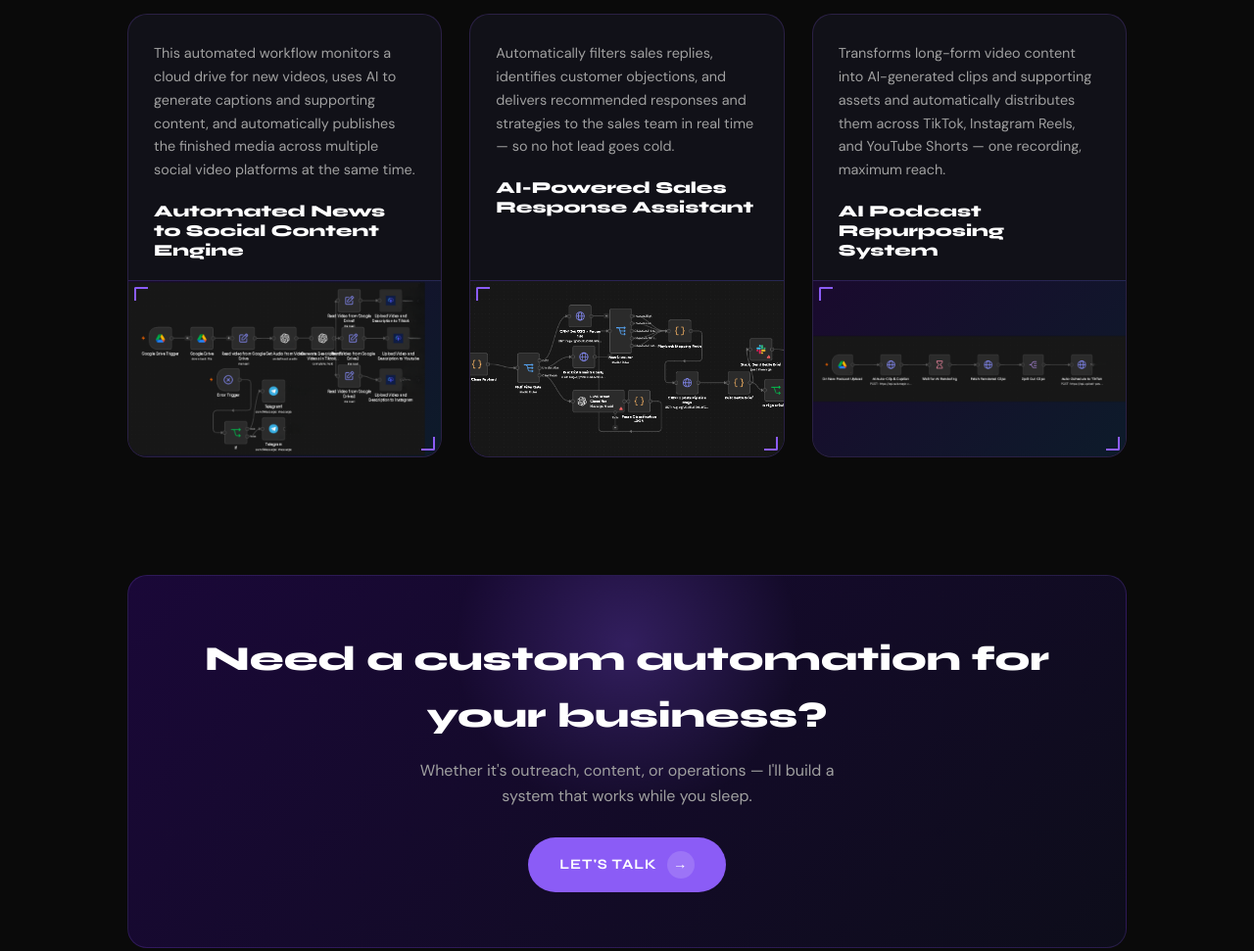
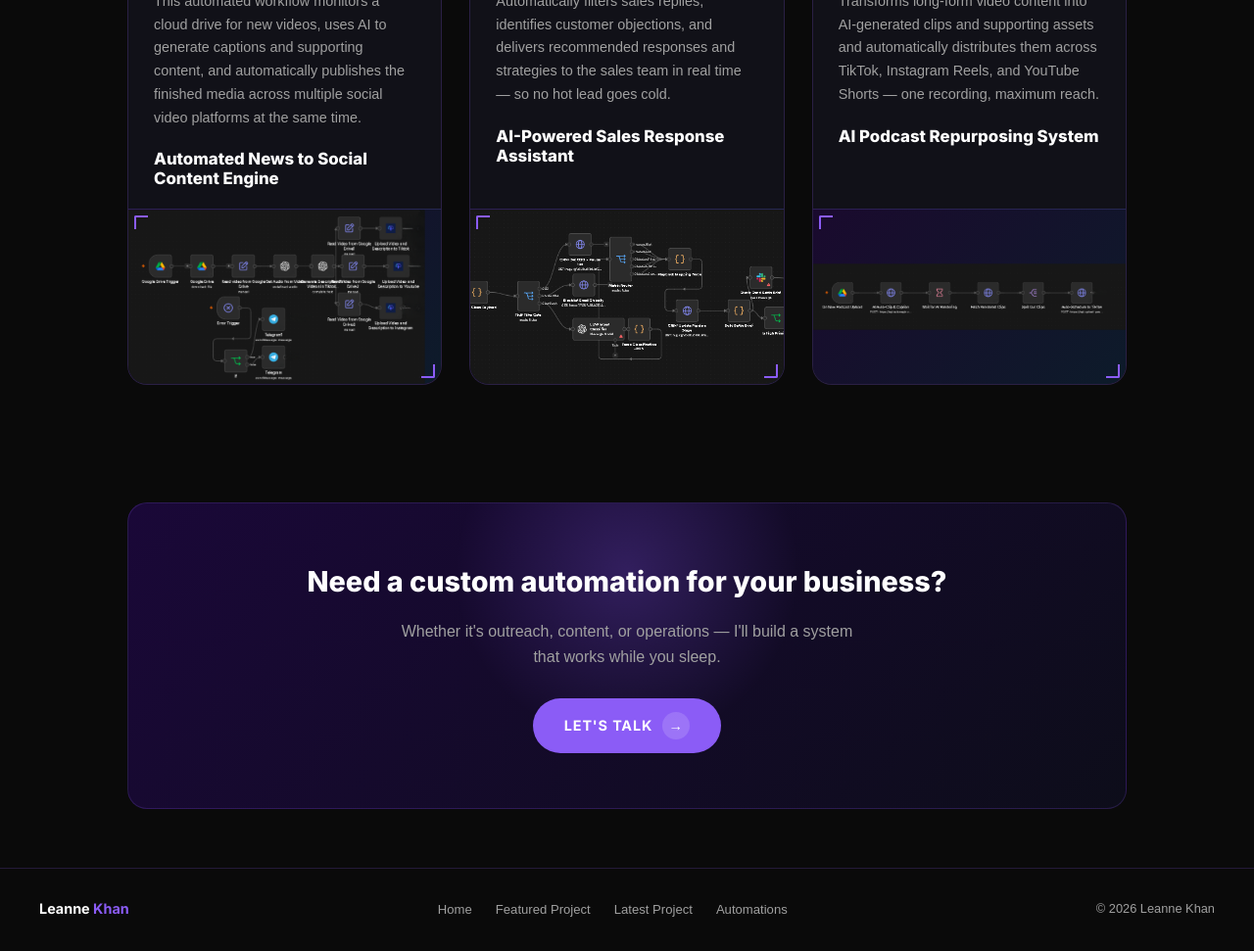
Before and after one commit to leannekh93/Leanne-Khan, a plain HTML site: page automations.html in a window 1280 px wide. Shown: the part 820-1791 px from the top of the page at 98% size. Drawn offline with Linux system fonts and the light colour scheme.

Commit message:
Update automations.html

```diff
--- a/automations.html
+++ b/automations.html
@@ -6,7 +6,7 @@
   <title>Supporting Automations | Leanne Khan</title>
   <link rel="preconnect" href="https://fonts.googleapis.com"/>
   <link rel="preconnect" href="https://fonts.gstatic.com" crossorigin/>
-  <link href="https://fonts.googleapis.com/css2?family=Syne:wght@400;600;700;800&family=DM+Sans:wght@300;400;500&display=swap" rel="stylesheet"/>
+  <link href="https://fonts.googleapis.com/css2?family=Inter:wght@300;400;500;600;700;800&display=swap" rel="stylesheet"/>
   <style>
     *,*::before,*::after{box-sizing:border-box;margin:0;padding:0}
     :root{--black:#0a0a0a;--purple:#8b5cf6;--purple-light:#a78bfa;--purple-dim:#6d28d9;--white:#ffffff;--gray:#a0a0a0;--card-bg:#111118;--border:rgba(139,92,246,0.2)}
@@ -14,7 +14,7 @@
     body{background:var(--black);color:var(--white);font-family:'DM Sans',sans-serif;font-size:16px;line-height:1.65;overflow-x:hidden}
 
     nav{position:fixed;top:0;left:0;right:0;z-index:100;display:flex;align-items:center;justify-content:space-between;padding:18px 40px;background:rgba(10,10,10,0.9);backdrop-filter:blur(14px);border-bottom:1px solid var(--border)}
-    .nav-logo{font-family:'Syne',sans-serif;font-weight:800;font-size:1.1rem;color:var(--white);text-decoration:none}
+    .nav-logo{font-family:'Inter',sans-serif;font-weight:800;font-size:1.1rem;color:var(--white);text-decoration:none}
     .nav-logo span{color:var(--purple)}
     .nav-links{display:flex;gap:32px;list-style:none}
     .nav-links a{color:var(--gray);text-decoration:none;font-size:0.9rem;font-weight:500;transition:color 0.2s}
@@ -27,7 +27,7 @@
     .page-header{padding:140px 40px 60px;position:relative;overflow:hidden}
     .page-header::before{content:'';position:absolute;top:-100px;right:-100px;width:500px;height:500px;background:radial-gradient(circle,rgba(139,92,246,0.12) 0%,transparent 70%);pointer-events:none}
     .logo-corner{position:absolute;top:100px;right:40px;opacity:0.6}
-    .page-header h1{font-family:'Syne',sans-serif;font-weight:800;font-size:clamp(1.8rem,4vw,2.8rem);line-height:1.0;letter-spacing:-0.02em}
+    .page-header h1{font-family:'Inter',sans-serif;font-weight:800;font-size:clamp(1.4rem,3vw,2.2rem);line-height:1.0;letter-spacing:-0.02em}
     .page-header h1 span{color:var(--purple)}
     .header-divider{width:100%;height:1px;background:var(--border);margin-top:24px}
 
@@ -42,27 +42,27 @@
 
     .auto-card-body{padding:28px 26px 20px;flex:1}
     .auto-card-body p{color:var(--gray);font-size:0.9rem;line-height:1.65;margin-bottom:20px}
-    .auto-card-name{font-family:'Syne',sans-serif;font-weight:800;font-size:1.05rem;color:var(--white);line-height:1.2}
+    .auto-card-name{font-family:'Inter',sans-serif;font-weight:800;font-size:1.05rem;color:var(--white);line-height:1.2}
 
     /* diagram image area */
     .auto-card-img{width:100%;aspect-ratio:16/9;background:linear-gradient(135deg,#1a0a2e,#0d1b2a);display:flex;align-items:center;justify-content:center;position:relative;overflow:hidden;border-top:1px solid var(--border)}
     .auto-card-img img{width:100%;height:100%;object-fit:cover;display:block}
     .img-placeholder-sm{display:flex;flex-direction:column;align-items:center;justify-content:center;gap:6px;color:var(--gray);font-size:0.75rem;text-align:center;padding:16px;width:100%;height:100%}
-    .img-placeholder-sm strong{color:var(--purple-light);font-family:'Syne',sans-serif;font-size:0.8rem}
+    .img-placeholder-sm strong{color:var(--purple-light);font-family:'Inter',sans-serif;font-size:0.8rem}
     /* sci-fi corners on image */
     .auto-card-img::before{content:'';position:absolute;top:6px;left:6px;width:14px;height:14px;border-top:2px solid var(--purple);border-left:2px solid var(--purple);border-radius:2px 0 0 0;z-index:1}
     .auto-card-img::after{content:'';position:absolute;bottom:6px;right:6px;width:14px;height:14px;border-bottom:2px solid var(--purple);border-right:2px solid var(--purple);border-radius:0 0 2px 0;z-index:1}
 
     .cta-banner{background:linear-gradient(135deg,#1a0838 0%,#0d0d1a 100%);border:1px solid var(--border);border-radius:20px;padding:56px 40px;text-align:center;margin:60px 0;position:relative;overflow:hidden}
     .cta-banner::before{content:'';position:absolute;top:-80px;left:50%;transform:translateX(-50%);width:400px;height:300px;background:radial-gradient(circle,rgba(139,92,246,0.25) 0%,transparent 70%);pointer-events:none}
-    .cta-banner h2{font-family:'Syne',sans-serif;font-weight:800;font-size:clamp(1.6rem,4vw,2.2rem);margin-bottom:14px;position:relative}
+    .cta-banner h2{font-family:'Inter',sans-serif;font-weight:800;font-size:clamp(1.2rem,2.5vw,1.8rem);margin-bottom:14px;position:relative}
     .cta-banner p{color:var(--gray);font-size:1rem;max-width:480px;margin:0 auto 28px;position:relative}
-    .btn-primary{display:inline-flex;align-items:center;gap:10px;background:var(--purple);color:var(--white);text-decoration:none;font-family:'Syne',sans-serif;font-weight:700;font-size:0.9rem;letter-spacing:0.06em;text-transform:uppercase;padding:14px 32px;border-radius:100px;transition:background 0.2s,transform 0.2s}
+    .btn-primary{display:inline-flex;align-items:center;gap:10px;background:var(--purple);color:var(--white);text-decoration:none;font-family:'Inter',sans-serif;font-weight:700;font-size:0.9rem;letter-spacing:0.06em;text-transform:uppercase;padding:14px 32px;border-radius:100px;transition:background 0.2s,transform 0.2s}
     .btn-primary:hover{background:var(--purple-dim);transform:translateY(-2px)}
     .btn-primary .arrow{display:inline-flex;align-items:center;justify-content:center;width:28px;height:28px;background:rgba(255,255,255,0.15);border-radius:50%}
 
     footer{border-top:1px solid var(--border);padding:28px 40px;display:flex;align-items:center;justify-content:space-between;flex-wrap:wrap;gap:16px}
-    .footer-left{font-family:'Syne',sans-serif;font-weight:700;font-size:0.9rem}
+    .footer-left{font-family:'Inter',sans-serif;font-weight:700;font-size:0.9rem}
     .footer-left span{color:var(--purple)}
     .footer-links{display:flex;gap:24px;list-style:none}
     .footer-links a{color:var(--gray);text-decoration:none;font-size:0.82rem;transition:color 0.2s}
```
